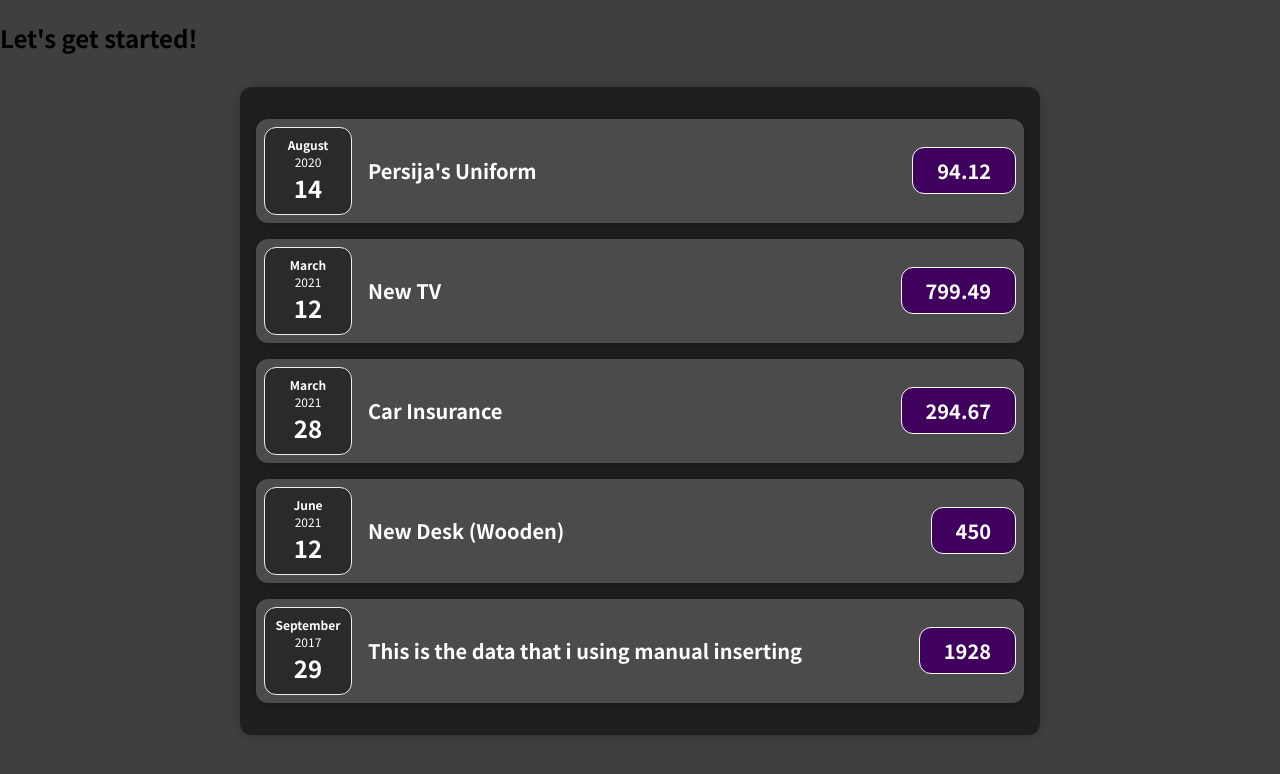
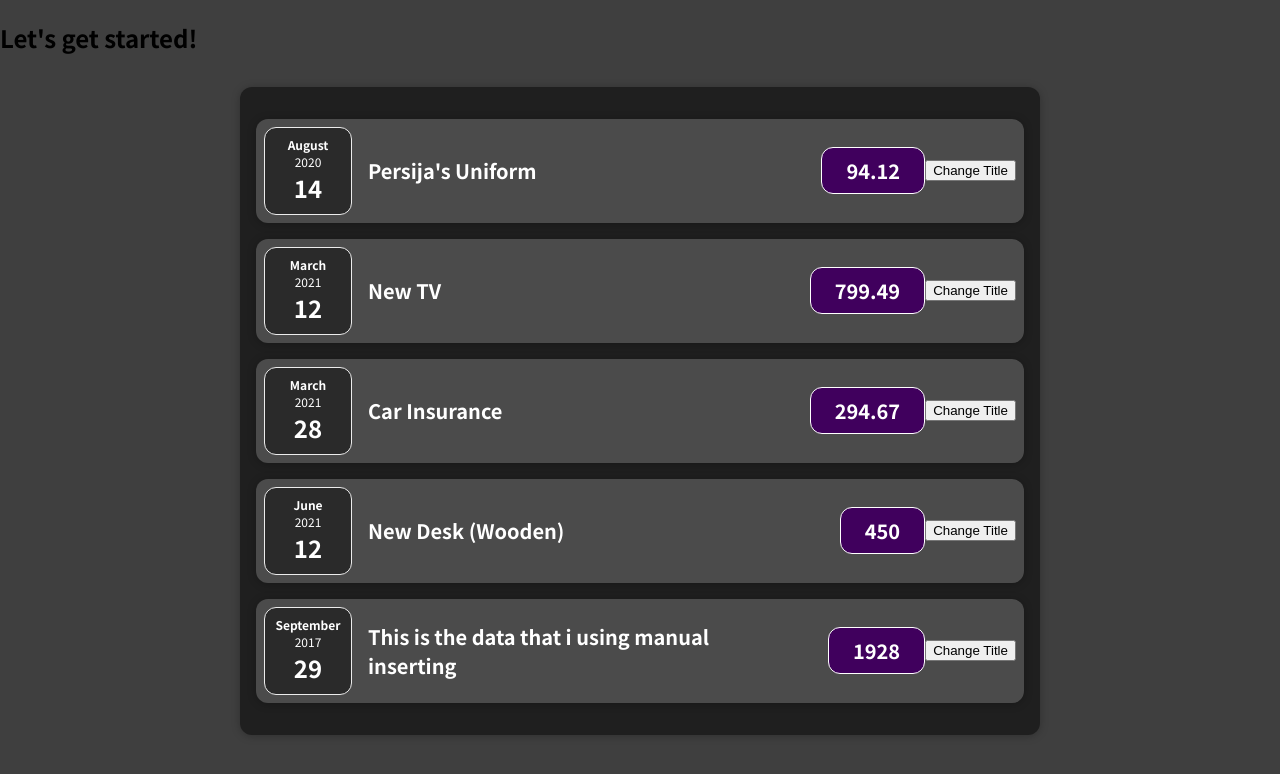
Before and after one commit to alaranci/react-first-project, a React (Create React App) app: page / in a window 1280 px wide. Shown: the top 774 px of the page. Built offline with nearby package versions, Linux system fonts and the light colour scheme.

Commit message:
listening to events and working with event handlers

```diff
--- a/src/components/Expenses/ExpenseItem.js
+++ b/src/components/Expenses/ExpenseItem.js
@@ -4,6 +4,10 @@ import ExpenseDate from "./ExpenseDate";
 import "./ExpenseItem.css";
 
 export default function ExpenseItem(props) {
+  const clickHandler = () => {
+    console.log("clicked! " + props.id);
+  };
+
   return (
     <Card className="expense-item">
       <ExpenseDate date={props.date} />
@@ -11,6 +15,7 @@ export default function ExpenseItem(props) {
         <h2>{props.title}</h2>
         <div className="expense-item__price">{props.amount}</div>
       </div>
+      <button onClick={clickHandler}>Change Title</button>
     </Card>
   );
 }
```
Also changed, not shown: 1 other file (tests, documents, lock files or other folders).
